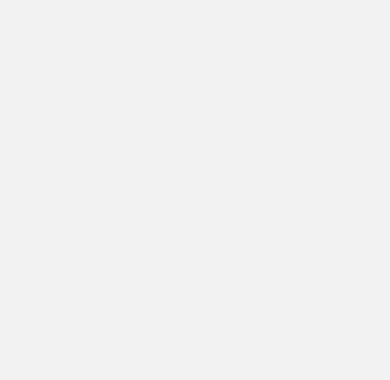
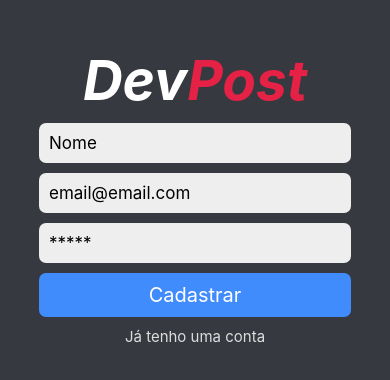
Before and after one commit to thalysonluiz/dev-post, a React Native app: screen /SignUp in a window 390 px wide. Shown: the part 226-606 px from the top of the page. Built offline with nearby package versions, Linux system fonts and the light colour scheme.

Commit message:
SignUp screen

```diff
--- a/src/screens/SignIn/index.tsx
+++ b/src/screens/SignIn/index.tsx
@@ -1,4 +1,3 @@
-import React from 'react';
 import { Button, ButtonText, Container, Input, SignUpButton, SignUpText, Title } from './styles';
 import { Text } from 'react-native';
 import { useNavigation } from '@react-navigation/native';
--- a/src/screens/SignUp/index.tsx
+++ b/src/screens/SignUp/index.tsx
@@ -1,9 +1,35 @@
-import { Container } from './styles';
+import { Button, ButtonText, Container, Input, SignUpButton, SignUpText, Title } from './styles';
+import { Text } from 'react-native';
+import { useNavigation } from '@react-navigation/native';
 
 export function SignUp() {
+  const navigation = useNavigation();
+
   return (
     <Container>
+      <Title>
+        Dev
+        <Text style={{ color: '#E52246' }}>Post</Text>
+      </Title>
 
+      <Input
+        placeholder="Nome"
+      />
+      <Input
+        placeholder="email@email.com"
+      />
+      <Input
+        placeholder="*****"
+        secureTextEntry={true}
+      />
+
+      <Button >
+        <ButtonText>Cadastrar</ButtonText>
+      </Button>
+
+      <SignUpButton onPress={() => navigation.goBack()}>
+        <SignUpText>Já tenho uma conta</SignUpText>
+      </SignUpButton>
     </Container>
   );
 }
--- a/src/screens/SignUp/styles.ts
+++ b/src/screens/SignUp/styles.ts
@@ -2,4 +2,50 @@ import styled from "styled-components/native";
 
 export const Container = styled.View`
   flex: 1;
+  align-items: center;
+  justify-content: center;
+  background-color: #36393f;
 `;
+
+export const Title = styled.Text`
+  color: #fff;
+  font-size: 55px;
+  font-weight: bold;
+  font-style: italic;
+`;
+
+export const Input = styled.TextInput`
+  width: 80%;
+  background-color: #eee;
+  padding: 10px;
+  margin-top: 10px;
+  border-radius: 7px;
+  font-size: 17px;
+`;
+
+export const Button = styled.TouchableOpacity`
+  width: 80%;
+  background-color: #418cfd;
+  padding: 10px;
+  margin-top: 10px;
+  border-radius: 7px;
+  justify-content: center;
+  align-items: center;
+`;
+
+export const ButtonText = styled.Text`
+  color: #fff;
+  font-size: 20px;
+`;
+
+export const SignUpButton = styled.TouchableOpacity`
+  width: 100%;
+  margin-top: 10px;
+  justify-content: center;
+  align-items: center;
+`;
+
+export const SignUpText = styled.Text`
+  color: #ddd;
+  font-size: 15px;
+`;
```
